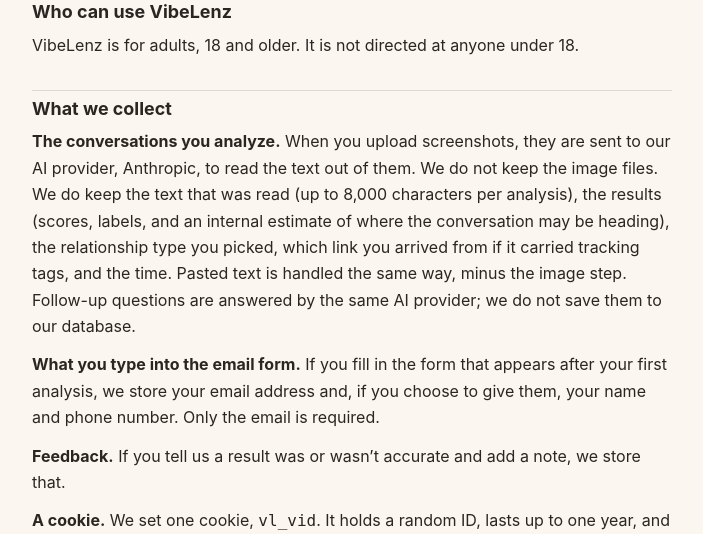
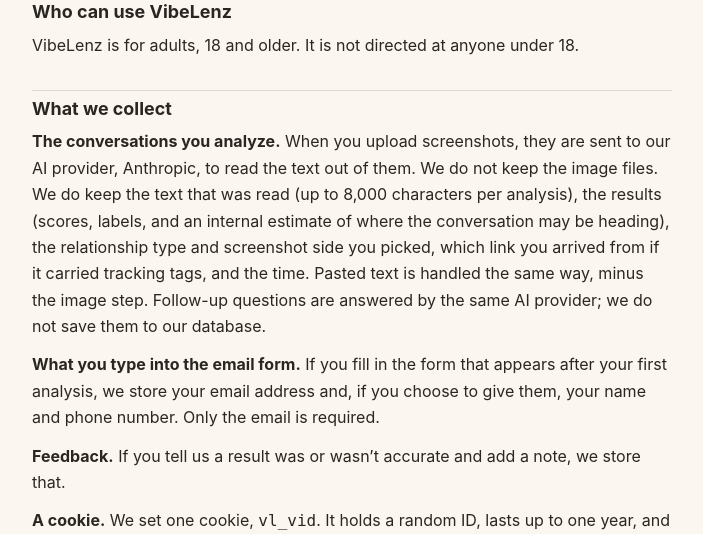
Before and after one commit to pdi999inc-lang/precipice-vibelenz, a FastAPI app: page /privacy in a window 1280 px wide. Shown: the part 436-970 px from the top of the page, without its empty margins (288-991 px from the left). Run offline with FastAPI, Linux system fonts and the light colour scheme; some libraries are stand-ins or nearby versions.

Commit message:
deploy: templates/privacy.html

```diff
--- a/templates/privacy.html
+++ b/templates/privacy.html
@@ -40,7 +40,7 @@ a{color:var(--accent);}
 <p>VibeLenz is for adults, 18 and older. It is not directed at anyone under 18.</p>
 
 <h2>What we collect</h2>
-<p><strong>The conversations you analyze.</strong> When you upload screenshots, they are sent to our AI provider, Anthropic, to read the text out of them. We do not keep the image files. We do keep the text that was read (up to 8,000 characters per analysis), the results (scores, labels, and an internal estimate of where the conversation may be heading), the relationship type you picked, which link you arrived from if it carried tracking tags, and the time. Pasted text is handled the same way, minus the image step. Follow-up questions are answered by the same AI provider; we do not save them to our database.</p>
+<p><strong>The conversations you analyze.</strong> When you upload screenshots, they are sent to our AI provider, Anthropic, to read the text out of them. We do not keep the image files. We do keep the text that was read (up to 8,000 characters per analysis), the results (scores, labels, and an internal estimate of where the conversation may be heading), the relationship type and screenshot side you picked, which link you arrived from if it carried tracking tags, and the time. Pasted text is handled the same way, minus the image step. Follow-up questions are answered by the same AI provider; we do not save them to our database.</p>
 <p><strong>What you type into the email form.</strong> If you fill in the form that appears after your first analysis, we store your email address and, if you choose to give them, your name and phone number. Only the email is required.</p>
 <p><strong>Feedback.</strong> If you tell us a result was or wasn&rsquo;t accurate and add a note, we store that.</p>
 <p><strong>A cookie.</strong> We set one cookie, <code>vl_vid</code>. It holds a random ID, lasts up to one year, and is not readable by page scripts. It lets us count how many analyses a browser has run, note when that browser last visited so reminders can be timed, and connect the browser to the email form. It does not contain your name or email.</p>
```
